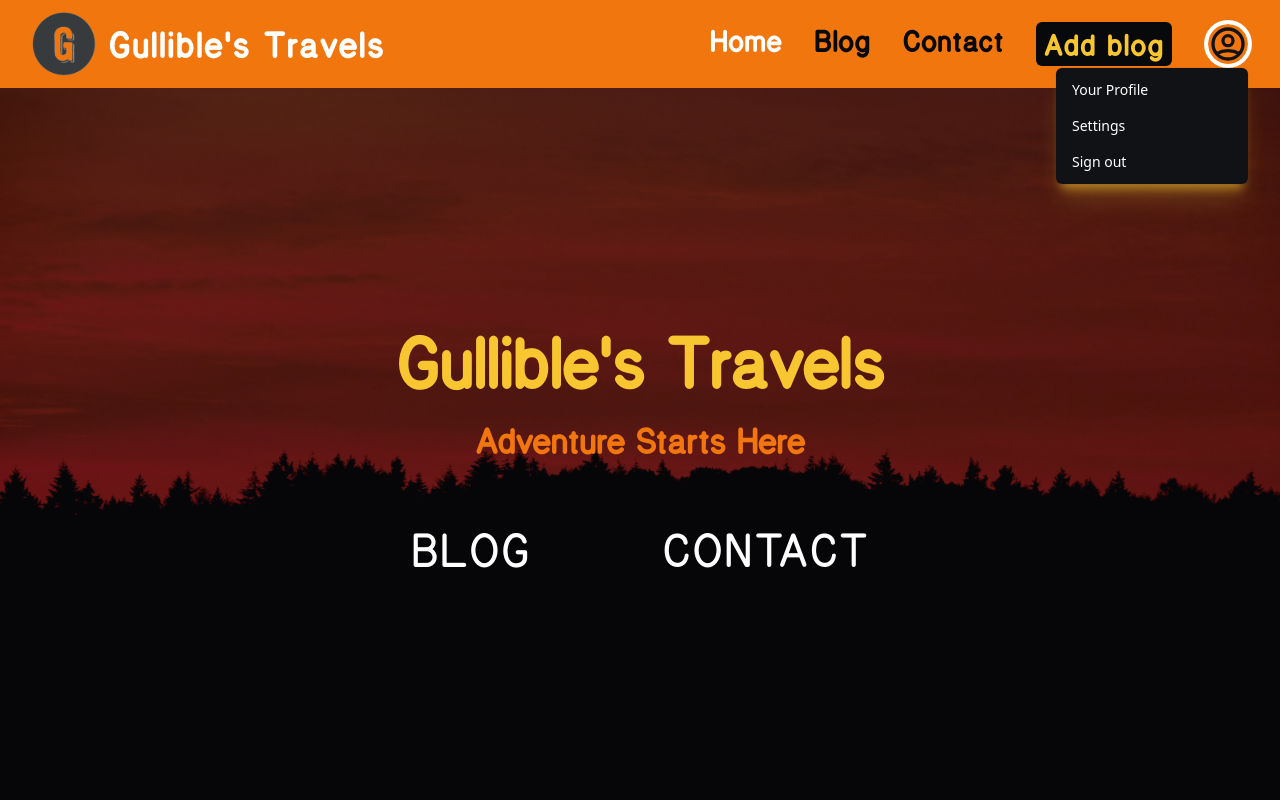
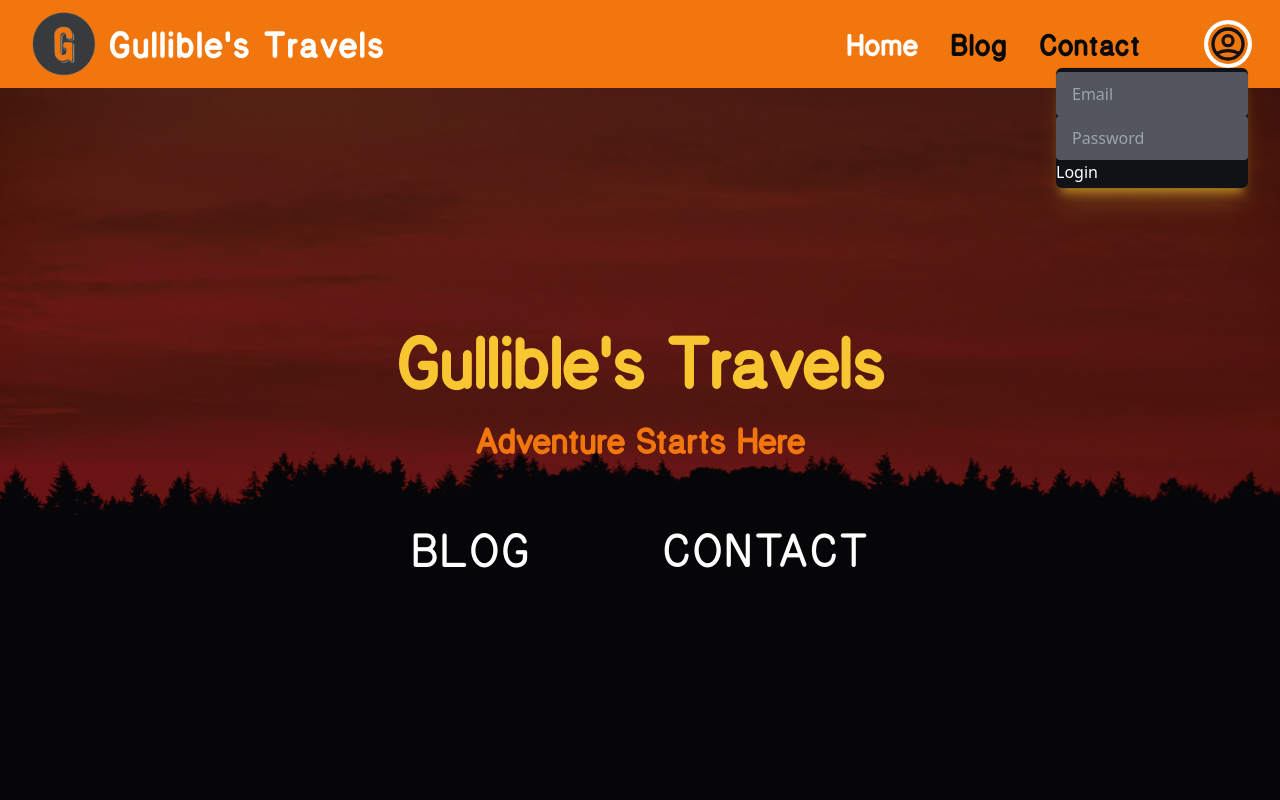
Before and after one commit to WatCodeDatCode/react-blog, a React (Create React App) app: page / in a window 1280 px wide. Both pictures are taken after a click on the button "Open user menu". Shown: the top 800 px of the page. Built offline with nearby package versions, Linux system fonts and the light colour scheme.

Commit message:
implements non-perpetual authentication through state

```diff
--- a/src/App.js
+++ b/src/App.js
@@ -1,4 +1,4 @@
-import React, { Fragment } from 'react'
+import React, { useState, Fragment } from 'react'
 import { BrowserRouter as Router, Route, Switch } from 'react-router-dom'
 import Navbar from './components/Navbar'
 import Home from './pages/Home'
@@ -10,22 +10,43 @@ import EditBlog from './pages/EditBlog'
 import Footer from './components/Footer'
 import PageNotFound from './pages/PageNotFound'
 import ScrollToTop from './components/ScrollToTop'
+import AuthContext from './components/AuthContext'
 
 function App() {
+    const [token, setToken] = useState(null)
+
+    const handleLogin = (token) => {
+        setToken(token)
+    }
+
+    const handleLogout = () => {
+        setToken(null)
+    }
+
     return (
+
             <Router>
+                <AuthContext.Provider value={{token, handleLogin, handleLogout}}>
                 <Navbar />
                 <Fragment>
                     <ScrollToTop>
                         <Switch>
                             <Route path="/" component={Home} exact={true} />
-                        <Route path="/blog" component={Blogs} exact={true} />
+                            <Route
+                                path="/blog"
+                                component={Blogs}
+                                exact={true}
+                            />
                             <Route
                                 path="/blog/new"
                                 component={NewBlog}
                                 exact={true}
                             />
-                        <Route path="/blog/:id" component={Blog} exact={true} />
+                            <Route
+                                path="/blog/:id"
+                                component={Blog}
+                                exact={true}
+                            />
                             <Route
                                 path="/blog/edit/:id"
                                 component={EditBlog}
@@ -41,7 +62,9 @@ function App() {
                     </ScrollToTop>
                 </Fragment>
                 <Footer />
+                </AuthContext.Provider>
             </Router>
+
     )
 }
 
--- /dev/null
+++ b/src/components/AccessDenied.js
@@ -0,0 +1,11 @@
+import React from 'react'
+
+const AccessDenied = () => {
+    return (
+        <div className="flex justify-center items-center w-full h-90vh font-nationalPark text-8xl text-secondary-500">
+            Acces denied
+        </div>
+    )
+}
+
+export default AccessDenied
--- /dev/null
+++ b/src/components/AuthContext.js
@@ -0,0 +1,5 @@
+import { createContext } from 'react';
+
+const AuthContext = createContext(null);
+
+export default AuthContext
--- a/src/components/BlogEntry.js
+++ b/src/components/BlogEntry.js
@@ -1,9 +1,11 @@
-import React from 'react'
+import React, {useContext} from 'react'
 import moment from 'moment'
 import axios from 'axios'
 import { useHistory } from 'react-router-dom'
+import AuthContext from './AuthContext'
 
 const BlogEntry = ({ entry }) => {
+    const { token } = useContext(AuthContext)
     let history = useHistory()
 
     const deleteEntry = async (id) => {
@@ -48,6 +50,7 @@ const BlogEntry = ({ entry }) => {
                         />
                     </svg>
                 </a>
+                {token &&
                 <div className="flex">
                     <a href={`/blog/edit/${entry._id}`}>
                         <button className="edit-button">Edit entry</button>
@@ -65,6 +68,7 @@ const BlogEntry = ({ entry }) => {
                         </button>
                     </div>
                 </div>
+                }
             </div>
             <div className="blog-entry-container">
                 <h2 className="blog-title">{entry.title}</h2>
--- a/src/components/MenuItems.js
+++ b/src/components/MenuItems.js
@@ -1,7 +1,9 @@
-import React from 'react'
+import React, { useContext } from 'react'
 import { NavLink } from 'react-router-dom'
+import AuthContext from './AuthContext'
 
 const MenuItems = ({ onClick, className, activeClassName, buttonClass }) => {
+    const { token } = useContext(AuthContext)
     return (
         <>
             <NavLink
@@ -30,6 +32,7 @@ const MenuItems = ({ onClick, className, activeClassName, buttonClass }) => {
             >
                 Contact
             </NavLink>
+            {token && (
                 <NavLink
                     to="/blog/new"
                     className={buttonClass}
@@ -38,6 +41,7 @@ const MenuItems = ({ onClick, className, activeClassName, buttonClass }) => {
                 >
                     Add blog
                 </NavLink>
+            )}
         </>
     )
 }
--- a/src/components/Navbar.js
+++ b/src/components/Navbar.js
@@ -1,10 +1,14 @@
-import React, { useEffect, useState } from 'react'
+import React, { useContext, useEffect, useState } from 'react'
 import MenuItems from './MenuItems'
 import MobileMenu from './MobileMenu'
+import SignInForm from './SignInForm'
+import AuthContext from './AuthContext'
 
 const Navbar = () => {
     const [mobileMenuIsOpen, setMobileMenuIsOpen] = useState(false)
     const [userDropdownIsOpen, setUserDropdownIsOpen] = useState(false)
+
+    const {token, handleLogout} = useContext(AuthContext)
 
     const handleMobileMenuClick = () => {
         setMobileMenuIsOpen(!mobileMenuIsOpen)
@@ -80,6 +84,10 @@ const Navbar = () => {
                                 aria-orientation="vertical"
                                 aria-labelledby="user-menu"
                             >
+                                {!token ? (
+                                    <SignInForm />
+                                ) : (
+                                    <>
                                         <a
                                             href="/"
                                             className="user-menu-item"
@@ -87,20 +95,14 @@ const Navbar = () => {
                                         >
                                             Your Profile
                                         </a>
-                                <a
-                                    href="/"
+                                        <button
                                             className="user-menu-item"
-                                    role="menuitem"
-                                >
-                                    Settings
-                                </a>
-                                <a
-                                    href="/"
-                                    className="user-menu-item"
-                                    role="menuitem"
+                                            onClick={handleLogout}
                                         >
                                             Sign out
-                                </a>
+                                        </button>
+                                    </>
+                                )}
                             </div>
                         </div>
                     </div>
--- /dev/null
+++ b/src/components/SignInForm.js
@@ -0,0 +1,59 @@
+import React, { useState, useContext } from 'react'
+import axios from 'axios'
+import AuthContext from './AuthContext'
+
+const SignInForm = () => {
+    const {handleLogin} = useContext(AuthContext)
+    const [inputs, setInputs] = useState({})
+    const onChangeForField = (fieldName) => ({ target }) =>
+        setInputs((state) => ({ ...state, [fieldName]: target.value }))
+
+    const handleSubmit = async (event) => {
+        event.preventDefault()
+        await axios
+            .post('https://travel-blogs-api.herokuapp.com/users/login', {
+                email: inputs.email,
+                password: inputs.password,
+            })
+            .then(
+                (response) => {
+                    const data = response.data
+                    console.log(data)
+                    const { token } = response.data
+                    console.log(token)
+                    handleLogin(token)
+                },
+                (err) => {
+                    console.error(err)
+                    alert('Login invalid!')
+                    setInputs({})
+                }
+            )
+    }
+
+    return (
+        <form onSubmit={handleSubmit}>
+            <input
+                className="form-input"
+                key="email"
+                type="text"
+                placeholder="Email"
+                name="email"
+                onChange={onChangeForField('email')}
+                value={inputs.email}
+            />
+            <input
+                className="form-input"
+                key="password"
+                type="password"
+                placeholder="Password"
+                name="password"
+                onChange={onChangeForField('password')}
+                value={inputs.password}
+            />
+            <button>Login</button>
+        </form>
+    )
+}
+
+export default SignInForm
--- a/src/pages/EditBlog.js
+++ b/src/pages/EditBlog.js
@@ -1,4 +1,4 @@
-import React, { useState, useEffect } from 'react'
+import React, { useState, useEffect, useContext } from 'react'
 import { useHistory, useParams } from 'react-router-dom'
 import Geocode from 'react-geocode'
 import axios from 'axios'
@@ -6,8 +6,11 @@ import moment from 'moment'
 import LoadingSpinner from '../components/LoadingSpinner'
 import Error from '../components/Error'
 import Form from '../components/Form'
+import AccessDenied from '../components/AccessDenied'
+import AuthContext from '../components/AuthContext'
 
 const NewBlog = () => {
+    const { token } = useContext(AuthContext)
     let history = useHistory()
     const { id } = useParams()
 
@@ -21,9 +24,7 @@ const NewBlog = () => {
 
     const putData = async (formData) => {
         setLoading(true)
-        await Geocode.fromAddress(
-            `${formData.city},${formData.country}`
-        ).then(
+        await Geocode.fromAddress(`${formData.city},${formData.country}`).then(
             (response) => {
                 const { lat, lng } = response.results[0].geometry.location
                 console.log(lat, lng)
@@ -46,7 +47,7 @@ const NewBlog = () => {
                         (response) => {
                             const data = response.data
                             console.log(data)
-                           history.push('/blog')
+                            history.push('/blog')
                         },
                         (err) => {
                             setError(
@@ -73,13 +74,13 @@ const NewBlog = () => {
     }
 
     const scrollToTop = () => {
-        window.scrollTo({top: 0, behavior: 'smooth'})
+        window.scrollTo({ top: 0, behavior: 'smooth' })
     }
 
     const handleRemoveErrorButton = () => {
         error ===
-            'Destination does not seem to exist, please check that you entered the correct country and city.'
-        || error ===
+            'Destination does not seem to exist, please check that you entered the correct country and city.' ||
+        error ===
             'We could not enter your data to the server. Please try again later.'
             ? setError(false)
             : history.push('/')
@@ -101,7 +102,6 @@ const NewBlog = () => {
                 ).format('YYYY-MM-DD')
 
                 setFetchedData(formData)
-
             } catch (err) {
                 console.error(err)
                 setError(
@@ -114,7 +114,7 @@ const NewBlog = () => {
     }, [id])
 
     return (
-        <div>
+        <>
             {loading || error ? (
                 loading ? (
                     <LoadingSpinner />
@@ -125,18 +125,22 @@ const NewBlog = () => {
                         onClick={handleRemoveErrorButton}
                     />
                 )
-            ) : (
+            ) : token ? (
                 <div className="form-page-container">
                     <h2 className="page-header">Edit entry</h2>
                     {fetchedData && (
                         <Form
                             onSubmit={onSubmit}
-                            preloadedValues={enteredData ? enteredData : fetchedData}
+                            preloadedValues={
+                                enteredData ? enteredData : fetchedData
+                            }
                         />
                     )}
                 </div>
+            ) : (
+                <AccessDenied />
             )}
-        </div>
+        </>
     )
 }
 
--- a/src/pages/NewBlog.js
+++ b/src/pages/NewBlog.js
@@ -1,12 +1,15 @@
-import React, { useState } from 'react'
+import React, { useState, useContext } from 'react'
 import { useHistory } from 'react-router-dom'
 import Geocode from 'react-geocode'
 import axios from 'axios'
 import LoadingSpinner from '../components/LoadingSpinner'
 import Error from '../components/Error'
 import Form from '../components/Form'
+import AuthContext from '../components/AuthContext'
+import AccessDenied from '../components/AccessDenied'
 
 const TestForm = () => {
+    const {token} = useContext(AuthContext)
     let history = useHistory()
 
     const [enteredData, setEnteredData] = useState(null)
@@ -73,7 +76,7 @@ const TestForm = () => {
     }
 
     return (
-        <div>
+        <>
             {loading || error ? (
                 loading ? (
                     <LoadingSpinner />
@@ -84,7 +87,7 @@ const TestForm = () => {
                         onClick={handleRemoveErrorButton}
                     />
                 )
-            ) : (
+            ) : (token ? (
                 <div className="form-page-container">
                     <h2 className="page-header">Add new entry</h2>
                     <Form
@@ -92,8 +95,11 @@ const TestForm = () => {
                         preloadedValues={enteredData ? enteredData : ''}
                     />
                 </div>
+                ) : (
+                    <AccessDenied />
+                )
             )}
-        </div>
+        </>
     )
 }
 
--- a/src/styles/main.css
+++ b/src/styles/main.css
@@ -584,13 +584,26 @@ video {
   justify-content: space-around;
 }
 
+.font-nationalPark {
+  font-family: nationalPark;
+}
+
 .h-6 {
   height: 1.5rem;
+}
+
+.h-90vh {
+  height: 90vh;
 }
 
 .text-4xl {
   font-size: 2.25rem;
   line-height: 2.5rem;
+}
+
+.text-8xl {
+  font-size: 6rem;
+  line-height: 1;
 }
 
 .mx-6 {
@@ -669,6 +682,11 @@ video {
 .text-dark-800 {
   --tw-text-opacity: 1;
   color: rgba(16, 18, 21, var(--tw-text-opacity));
+}
+
+.text-secondary-500 {
+  --tw-text-opacity: 1;
+  color: rgba(241, 118, 14, var(--tw-text-opacity));
 }
 
 .hover\:text-white:hover {
```
Lines whose indentation alone changed are shown as unchanged.
